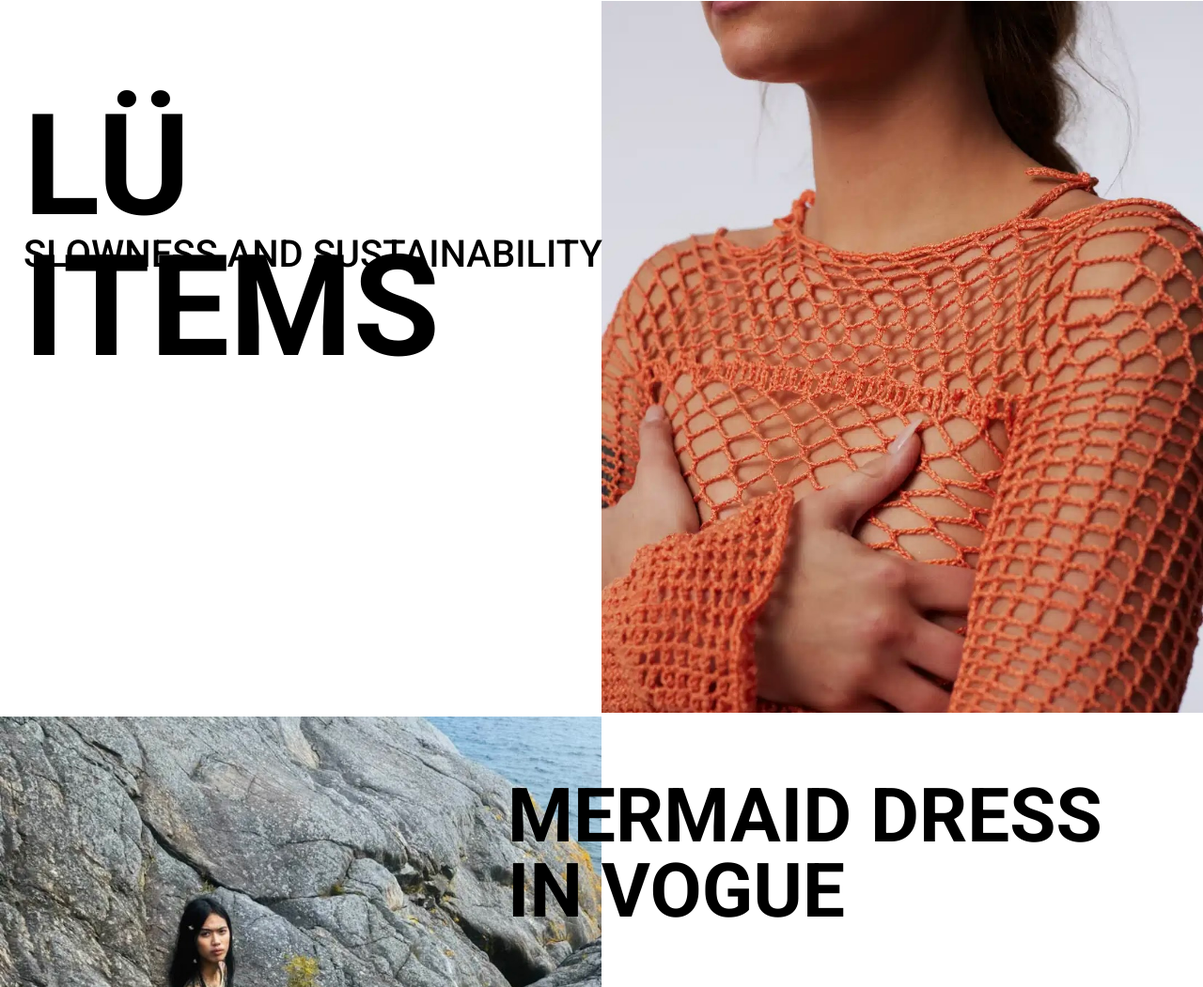
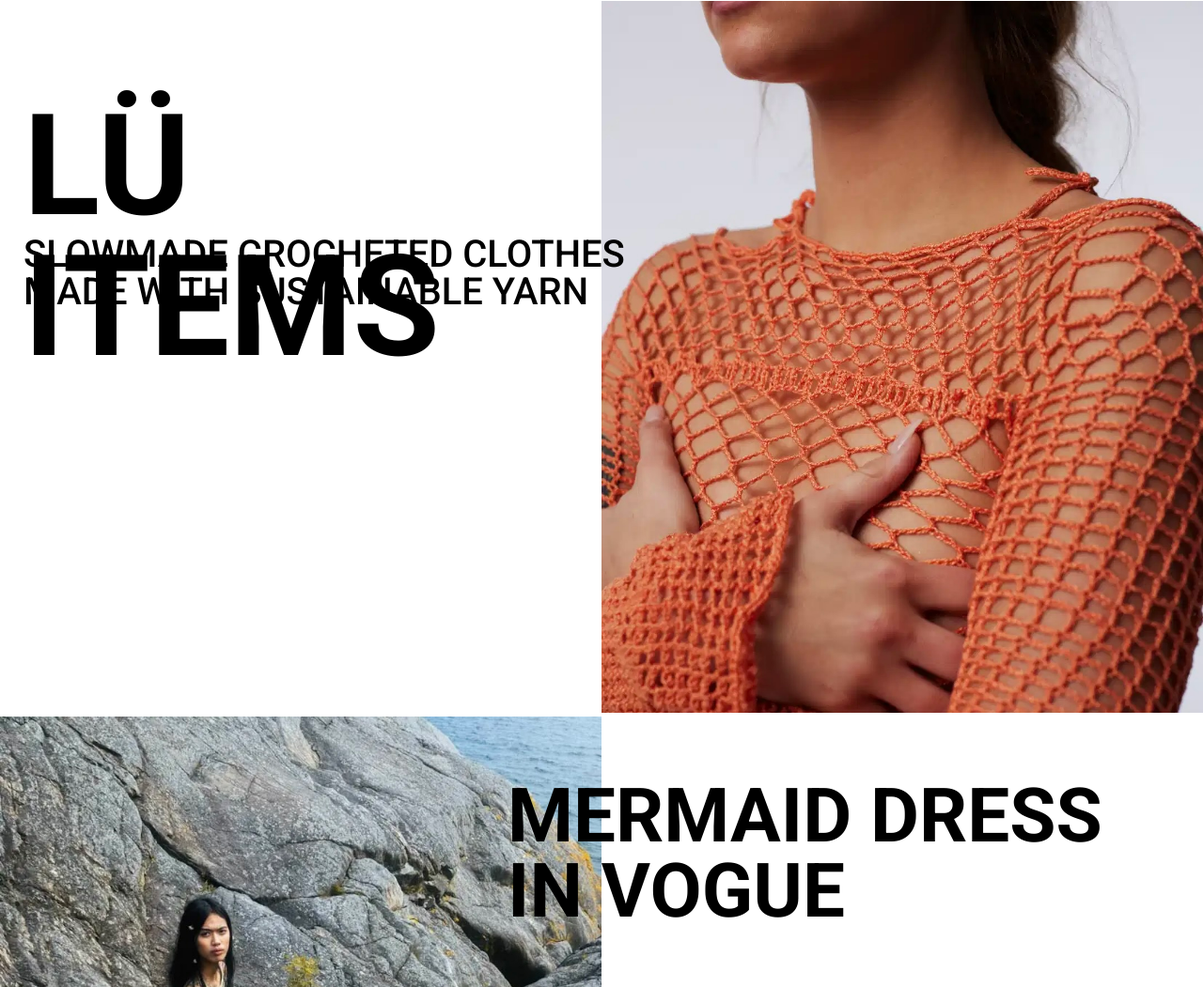
Before and after one commit to mari89tc/luitems, an Astro site: page / in a window 1280 px wide. Shown: the part 795-1846 px from the top of the page at 94% size. Built offline with nearby package versions, Linux system fonts and the light colour scheme; Astro itself is replaced by a stand-in of ours.

Commit message:
indexh3new

```diff
--- a/src/pages/index.astro
+++ b/src/pages/index.astro
@@ -16,7 +16,7 @@ import "../styles/global.css";
 
     <div class="LU-text">
       <h1>LÜ ITEMS</h1>
-      <h3>SLOWNESS AND SUSTAINABILITY</h3>
+      <h3>Slowmade crocheted clothes made with sustainable yarn</h3>
     </div>
     <div class="LU-img">
       <img src="/index/closeupdress.webp" alt="img of dress" />
```
